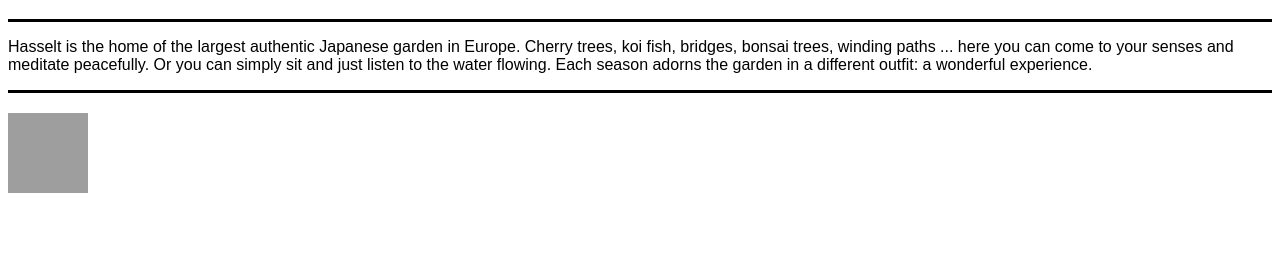
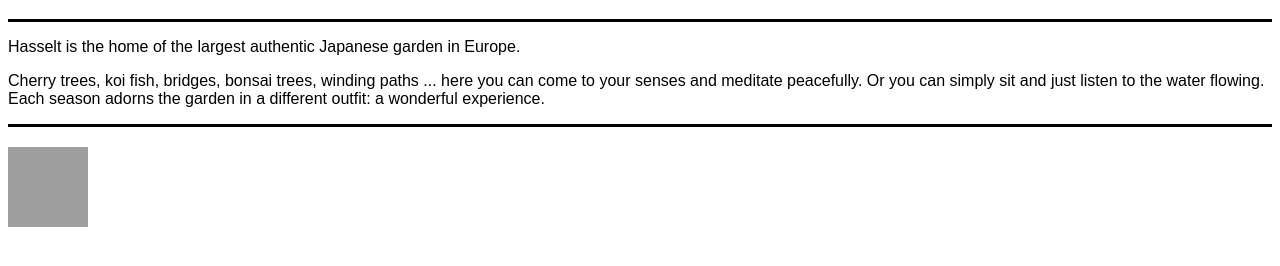
Before and after one commit to fmkarakus/integrate2, a plain HTML site: page index.html in a window 1280 px wide. Shown: the part 90-356 px from the top of the page. Drawn offline with Linux system fonts and the light colour scheme; grey boxes are pictures that could not be loaded.

Commit message:
Added main text

```diff
--- a/index.html
+++ b/index.html
@@ -36,8 +36,13 @@
   </header>
 <section>
   <p>
-    Hasselt is the home of the largest authentic Japanese garden in Europe. Cherry trees, koi fish, bridges, bonsai trees, winding paths ... here you can come to your senses and meditate peacefully. Or you can simply sit and just listen to the water flowing. Each season adorns the garden in a different outfit: a wonderful experience.
+    Hasselt is the home of the largest authentic Japanese garden in Europe.
   </p>
+  <article>
+    <p>Cherry trees, koi fish, bridges, bonsai trees, winding paths ... here you can come to your senses and meditate peacefully. Or you can simply sit and just listen to the water flowing. Each season adorns the garden in a different outfit: a wonderful experience.
+
+    </p>
+  </article>
 </section>
   <footer>
     <img class="footer-img"  src="https://www.visithasselt.be/sites/visithasselt/files/styles/image_medium_landscape/public/img_0631.jpg?itok=BnIZ9BJf" alt="a smiling tree" />
```
